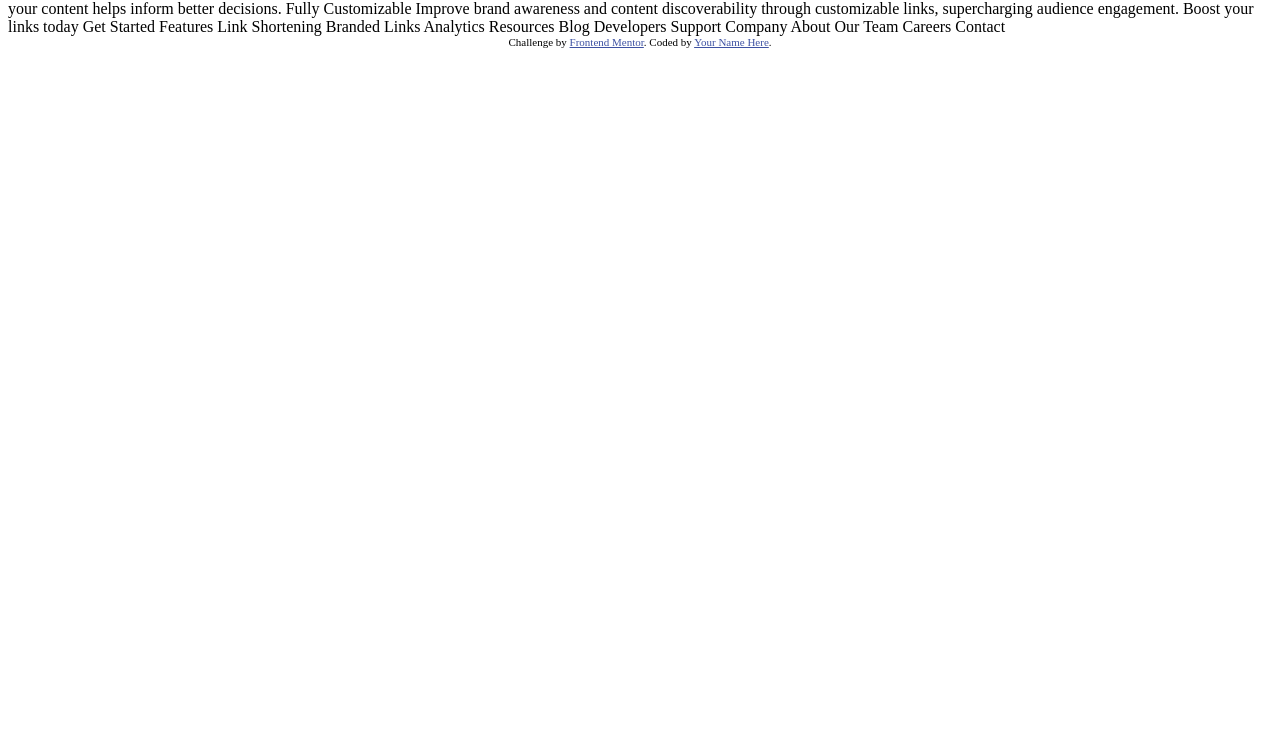
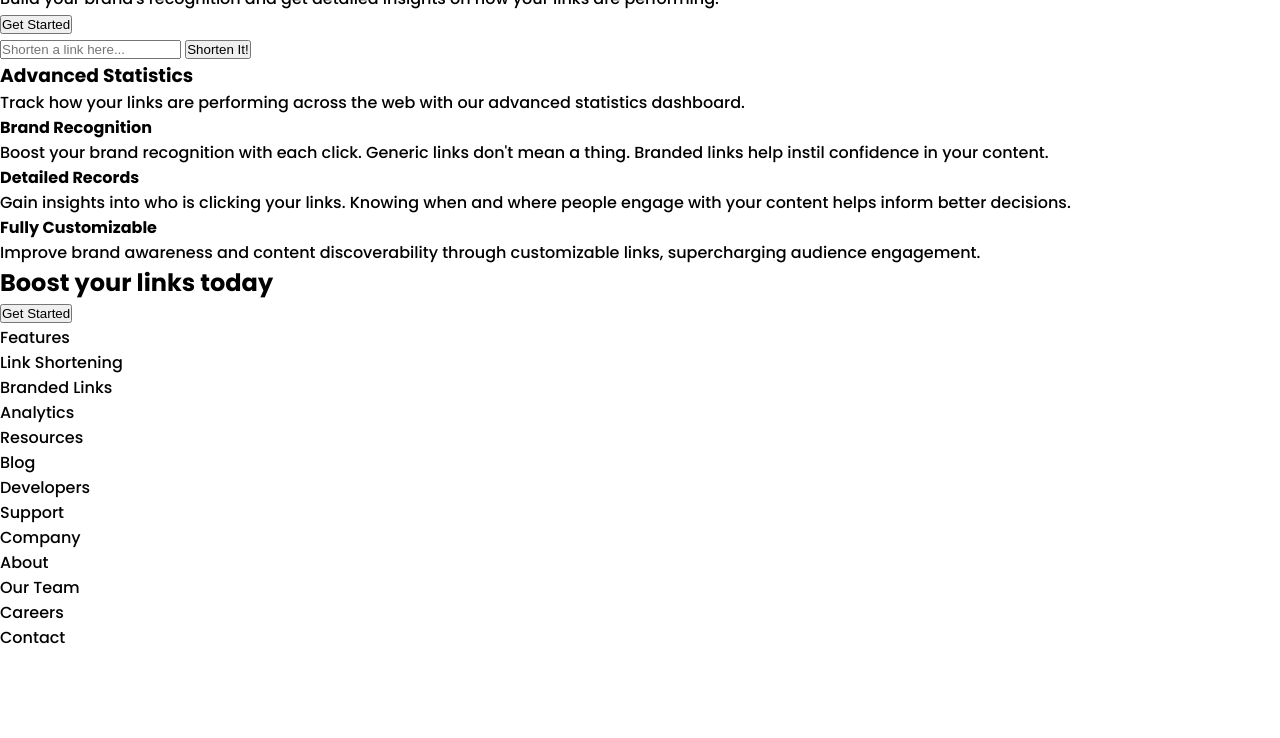
Before and after one commit to LucasDoCouto/URL-shortening-API, a plain HTML site: page index.html in a window 1280 px wide. Shown: the part 62-800 px from the top of the page. Drawn offline with Linux system fonts and the light colour scheme.

Commit message:
Add: basic structure

```diff
--- /dev/null
+++ b/css/style.css
@@ -0,0 +1,32 @@
+/* Parâmetros globais */
+
+:root {
+
+    /* COLORS */
+
+    /* Primary */
+    --color-p-cyan: hsl(180, 66%, 49%);
+    --color-p-dark-violet: hsl(257, 27%, 26%);
+
+    /* Secondary */
+    --color-s-red: hsl(0, 87%, 67%);
+
+    /* Neutral */
+    --color-n-gray: hsl(0, 0%, 75%);
+    --color-n-grayish-violet: hsl(257, 7%, 63%);
+    --color-n-very-dark-blue: hsl(255, 11%, 22%);
+    --color-n-very-dark-violet: hsl(260, 8%, 14%);
+
+}
+
+* {
+    margin: 0;
+    padding: 0;
+    box-sizing: border-box;
+}
+
+body{
+    display: grid;
+    font-family: 'Poppins', sans-serif;
+    background-color: white;
+}
--- a/index.html
+++ b/index.html
@@ -1,10 +1,14 @@
 <!DOCTYPE html>
 <html lang="en">
 <head>
+  <link rel="preconnect" href="https://fonts.gstatic.com" crossorigin>
   <meta charset="UTF-8">
   <meta name="viewport" content="width=device-width, initial-scale=1.0"> <!-- displays site properly based on user's device -->
 
   <link rel="icon" type="image/png" sizes="32x32" href="./images/favicon-32x32.png">
+  <link rel="stylesheet" href="/css/style.css">
+  <link rel="preconnect" href="https://fonts.googleapis.com">
+  <link href="https://fonts.googleapis.com/css2?family=Poppins:wght@500;600;700&display=swap" rel="stylesheet">
 
   <title>Frontend Mentor | Shortly URL shortening API Challenge</title>
 
@@ -16,70 +20,100 @@
 </head>
 <body>
 
-  Features
+  <!-- Features
   Pricing
   Resources
 
   Login
-  Sign Up
+  Sign Up -->
 
-  More than just shorter links
+  <header>
 
-  Build your brand’s recognition and get detailed insights
+    <h1>More than just shorter links</h1>
+
+    <p>
+      Build your brand's recognition and get detailed insights
       on how your links are performing.
+    </p>
 
-  Get Started
+  <button>Get Started</button>
+  </header>
 
-  Shorten a link here...
 
-  Shorten It!
+  <div class="short-window">
+    <input type="text" placeholder="Shorten a link here...">
+    <button>Shorten It!</button>
+  </div>
 
-  Advanced Statistics
+  <section>
+    <h3>Advanced Statistics</h3>
 
+    <p>
       Track how your links are performing across the web with our
       advanced statistics dashboard.
+    </p>
 
-  Brand Recognition
+    <div class="features">
 
-  Boost your brand recognition with each click. Generic links don’t
+      <div class="features-card">
+        <h4> Brand Recognition</h4>
+        <p>
+          Boost your brand recognition with each click. Generic links don't
           mean a thing. Branded links help instil confidence in your content.
+        </p>
+      </div>
 
-  Detailed Records
-
+      <div class="features-card">
+        <h4>Detailed Records</h4>
+        <p>
           Gain insights into who is clicking your links. Knowing when and where
           people engage with your content helps inform better decisions.
+        </p>
+      </div>
 
-  Fully Customizable
-
+      <div class="features-card">
+        <h4>Fully Customizable</h4>
+        <p>
           Improve brand awareness and content discoverability through customizable
           links, supercharging audience engagement.
+        </p>
+      </div>
 
-  Boost your links today
+    </div>
 
-  Get Started
+  </section>
 
-  Features
+  <section>
+    <h2>Boost your links today</h2>
+    <button>Get Started</button>
+  </section>
 
-  Link Shortening
-  Branded Links
-  Analytics
 
-  Resources
+  <footer>
+    <ul>
+      <li class="category">Features</li>
+      <li>Link Shortening</li>
+      <li>Branded Links</li>
+      <li>Analytics</li>
 
-  Blog
-  Developers
-  Support
+      <li class="category">Resources</li>
+      <li>Blog</li>
+      <li>Developers</li>
+      <li>Support</li>
 
-  Company
+      <li class="category">Company</li>
+      <li>About</li>
+      <li>Our Team</li>
+      <li>Careers</li>
+      <li>Contact</li>
 
-  About
-  Our Team
-  Careers
-  Contact
+    </ul>
+  </footer>
 
-  <div class="attribution">
+  <!-- <div class="attribution">
     Challenge by <a href="https://www.frontendmentor.io?ref=challenge" target="_blank">Frontend Mentor</a>.
     Coded by <a href="#">Your Name Here</a>.
-  </div>
+  </div> -->
+
 </body>
 </html>
```
Also changed, not shown: 1 other file. Lines whose indentation alone changed are shown as unchanged.
